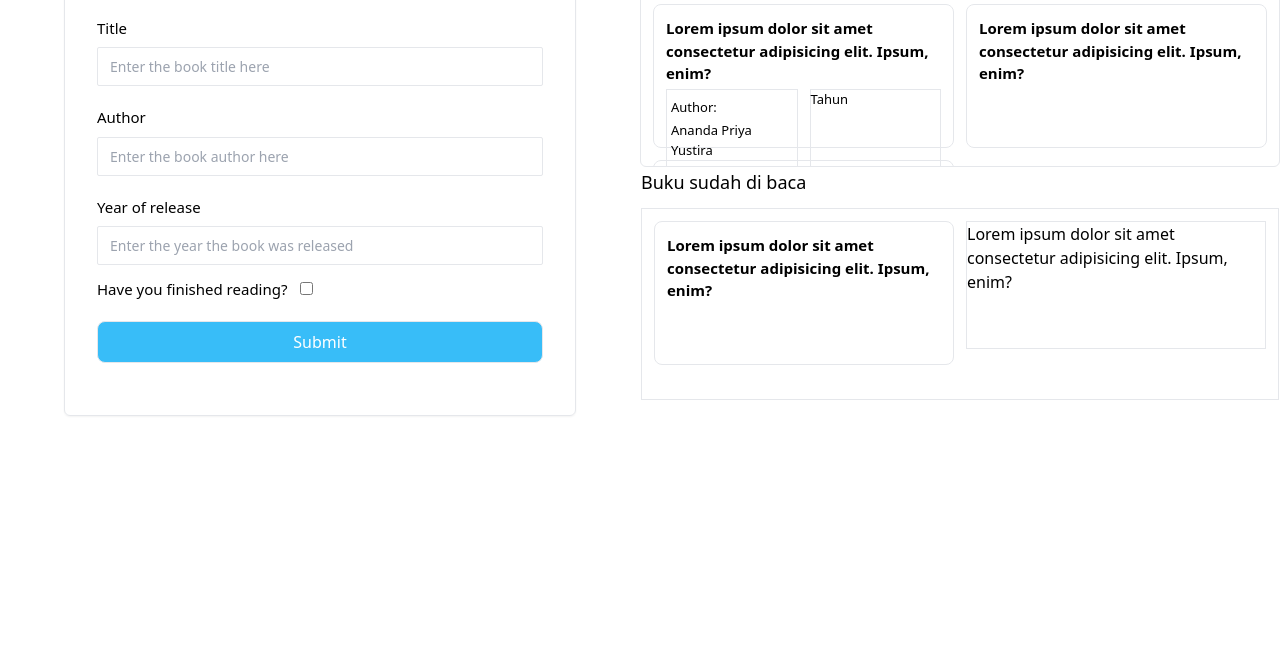
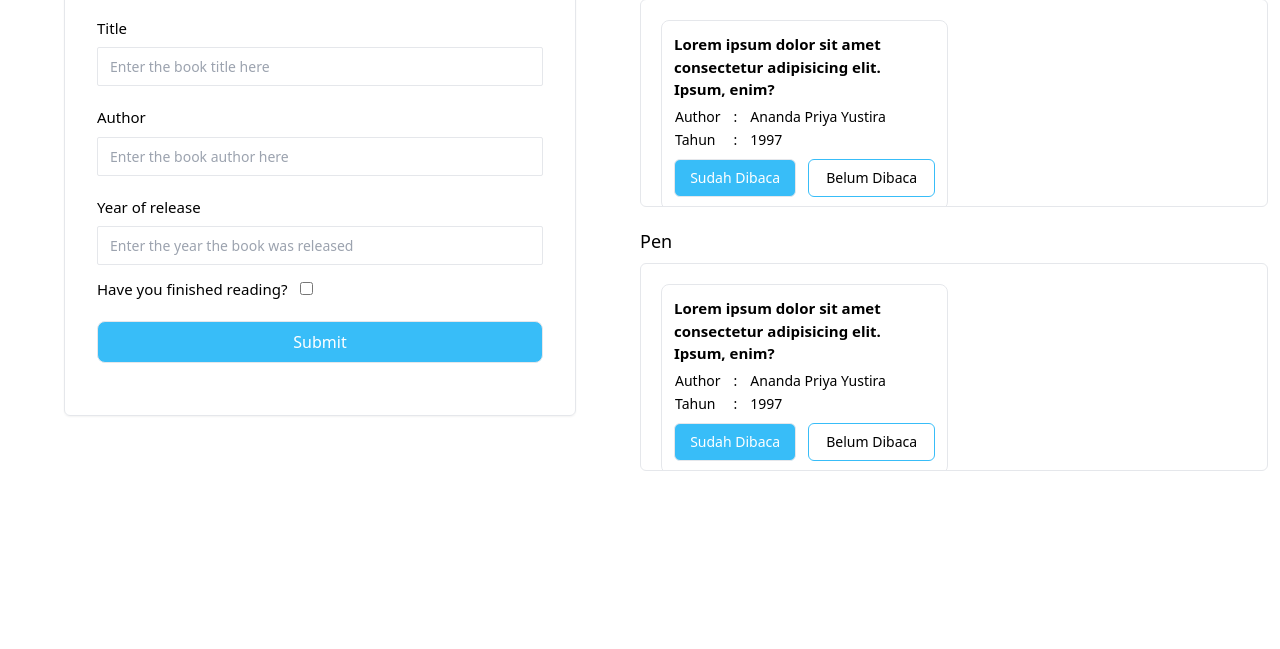
Before and after one commit to nandah4/read-list, a plain HTML site: page index.html in a window 1280 px wide. Shown: the part 151-800 px from the top of the page. Drawn offline with nearby package versions, Linux system fonts and the light colour scheme.

Commit message:
fix: container

```diff
--- a/index.html
+++ b/index.html
@@ -11,8 +11,7 @@
         font-weight: 600;
       }
       .text-author {
-        font-size: 13px;
-        margin: 4px 0;
+        font-size: 14px;
       }
       .text-year {
         font-size: 13px;
@@ -21,7 +20,7 @@
   </head>
   <body>
     <div class="grid grid-cols-2">
-      <div class=" border-green-400 mt-16">
+      <div class="border-green-400 mt-16">
         <div class="max-w-lg mx-auto p-8 border rounded-md shadow-sm">
           <div>
             <h1 class="text-xl font-medium">Bookshelf App</h1>
@@ -96,8 +95,7 @@
         </div>
       </div>
 
-      <div class=" border-red-400 my-5">
-        <div class="">
+      <div class="border-red-400 h-screen overflow-auto py-5 pr-3">
           <p class="text-lg text-center font-medium">Find book the below</p>
           <div class="flex justify-center my-4 gap-x-2">
             <input
@@ -116,58 +114,71 @@
           <div class="">
             <p class="text-lg font-medium">Hasil Pencarian Anda</p>
             <div
-              class="border rounded-md p-3 overflow-auto h-44 grid grid-cols-2 gap-3"
+              class="border mt-2 rounded-md p-5 overflow-auto h-52 grid grid-cols-2 gap-3"
             >
-              <div class="border h-36 p-3 rounded-lg">
+              <div class="border p-3 rounded-lg">
                 <p class="text-title">
                   Lorem ipsum dolor sit amet consectetur adipisicing elit.
                   Ipsum, enim?
                 </p>
-                <div class="grid grid-cols-2 gap-x-3 mt-1">
-                  <div class="border p-1">
-                    <p class="text-author">Author:</p>
-                    <p class="text-author">Ananda Priya Yustira</p>
-                  </div>
-                  <div class="border">
-                    <p class="text-year">Tahun</p>
-                  </div>
+                <div class="my-1">
+                  <table>
+                    <tbody class="text-author">
+                      <tr>
+                        <td>Author</td>
+                        <td class="px-3">:</td>
+                        <td>Ananda Priya Yustira</td>
+                      </tr>
+                      <tr>
+                        <td>Tahun</td>
+                        <td class="px-3">:</td>
+                        <td>1997</td>
+                      </tr>
+                    </tbody>
+                  </table>
+                </div>
+                <div class="flex gap-x-3 mt-2">
+                  <input type="submit" id="sudahDibaca" value="Sudah Dibaca" class="w-full border p-1 text-sm rounded-md bg-sky-400 text-white cursor-pointer">
+                  <input type="submit" id="sudahDibaca" value="Belum Dibaca" class="w-full border border-sky-400 p-2 text-sm rounded-md cursor-pointer">
                 </div>
               </div>
-              <div class="border h-36 p-3 rounded-lg">
+            </div>
+          </div>
+
+          <div class="mt-5">
+            <p class="text-lg font-medium"> Pen</p>
+            <div
+              class="border mt-2 rounded-md p-5 overflow-auto h-52 grid grid-cols-2 gap-3"
+            >
+              <div class="border p-3 rounded-lg">
                 <p class="text-title">
                   Lorem ipsum dolor sit amet consectetur adipisicing elit.
                   Ipsum, enim?
                 </p>
-              </div>
-              <div class="border h-36 p-3 rounded-lg">
-                <p class="text-title">
-                  Lorem ipsum dolor sit amet consectetur adipisicing elit.
-                  Ipsum, enim?
-                </p>
+                <div class="my-1">
+                  <table>
+                    <tbody class="text-author">
+                      <tr>
+                        <td>Author</td>
+                        <td class="px-3">:</td>
+                        <td>Ananda Priya Yustira</td>
+                      </tr>
+                      <tr>
+                        <td>Tahun</td>
+                        <td class="px-3">:</td>
+                        <td>1997</td>
+                      </tr>
+                    </tbody>
+                  </table>
+                </div>
+                <div class="flex gap-x-3 mt-2">
+                  <input type="submit" id="sudahDibaca" value="Sudah Dibaca" class="w-full border p-1 text-sm rounded-md bg-sky-400 text-white cursor-pointer">
+                  <input type="submit" id="sudahDibaca" value="Belum Dibaca" class="w-full border border-sky-400 p-2 text-sm rounded-md cursor-pointer">
+                </div>
               </div>
             </div>
           </div>
-        </div>
 
-        <div class="border border-white">
-          <p class="text-lg font-medium">Buku sudah di baca</p>
-          <div
-            class="my-3 border overflow-auto h-48 p-3 grid grid-cols-2 gap-3"
-          >
-            <div class="border h-36 p-3 rounded-lg">
-              <p class="text-title">
-                Lorem ipsum dolor sit amet consectetur adipisicing elit. Ipsum,
-                enim?
-              </p>
-            </div>
-            <div class="border h-32">
-              <p>
-                Lorem ipsum dolor sit amet consectetur adipisicing elit. Ipsum,
-                enim?
-              </p>
-            </div>
-          </div>
-        </div>
       </div>
     </div>
   </body>
```
